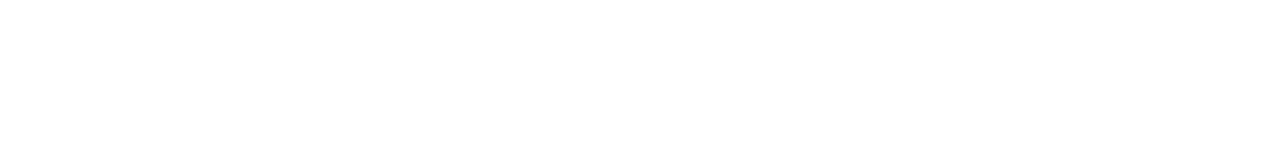
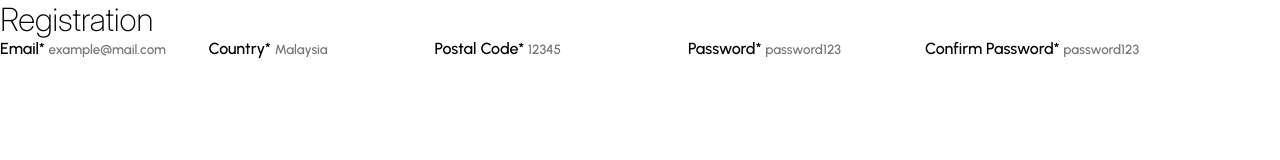
Before and after one commit to J0e-Quan/js-validation-form, a website built with webpack: page src/index.html in a window 1280 px wide. Built offline with nearby package versions, Linux system fonts and the light colour scheme; files whose address does not match are found by name.

Commit message:
Fix linter and filename errors

```diff
--- a/package.json
+++ b/package.json
@@ -6,6 +6,7 @@
   "main": "main.js",
   "scripts": {
     "test": "echo \"Error: no test specified\" && exit 1",
+    "dev": "webpack serve --config webpack.dev.cjs",
     "build": "webpack --config webpack.prod.cjs",
     "deploy": "npm run build && gh-pages -d dist",
     "lint": "eslint .",
--- a/src/index.html
+++ b/src/index.html
@@ -35,5 +35,35 @@
     <script src="main.js" defer></script>
     <title>js form validation</title>
   </head>
-  <body></body>
+  <body>
+    <div class="grid">
+      <h1 class="title">Registration</h1>
+      <form novalidate>
+        <label for="email">Email*</label>
+        <input type="email" id="email" name="email" placeholder="example@mail.com" required />
+        <label for="country">Country*</label>
+        <input type="text" id="country" name="country" placeholder="Malaysia" required />
+        <label for="postal-code">Postal Code*</label>
+        <input
+          type="tel"
+          id="postal-code"
+          name="postal-code"
+          placeholder="12345"
+          minlength="5"
+          maxlength="5"
+          required
+        />
+        <label for="pw">Password*</label>
+        <input type="password" id="pw" name="pw" placeholder="password123" required />
+        <label for="pw-confirm">Confirm Password*</label>
+        <input
+          type="password"
+          id="pw-confirm"
+          name="pw-confirm"
+          placeholder="password123"
+          required
+        />
+      </form>
+    </div>
+  </body>
 </html>
--- a/webpack.common.cjs
+++ b/webpack.common.cjs
@@ -2,7 +2,7 @@
 const HtmlWebpackPlugin = require('html-webpack-plugin')
 
 module.exports = {
-  entry: './src/index.js',
+  entry: './src/main.js',
   output: {
     filename: 'main.js',
     path: path.resolve(__dirname, 'dist'),
@@ -10,7 +10,7 @@
   },
   plugins: [
     new HtmlWebpackPlugin({
-      template: './src/template.html'
+      template: './src/index.html'
     })
   ],
   module: {
```
Also changed, not shown: INSTRUCTIONS.md (+2 -0 lines), 1 other file.
